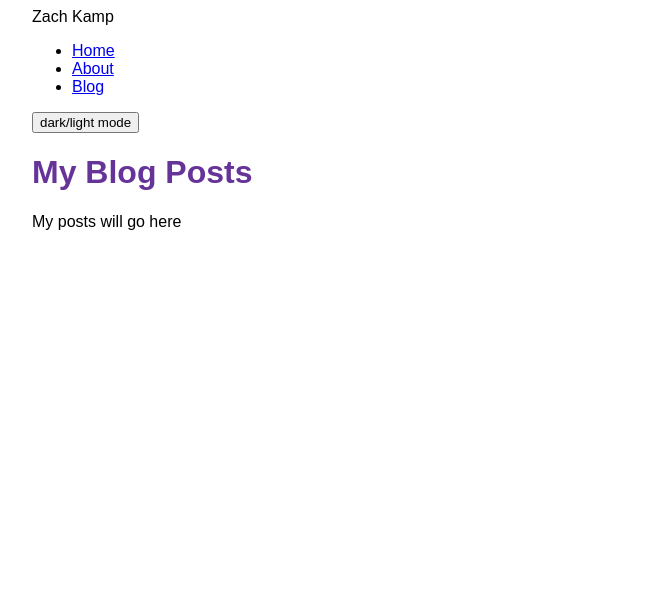
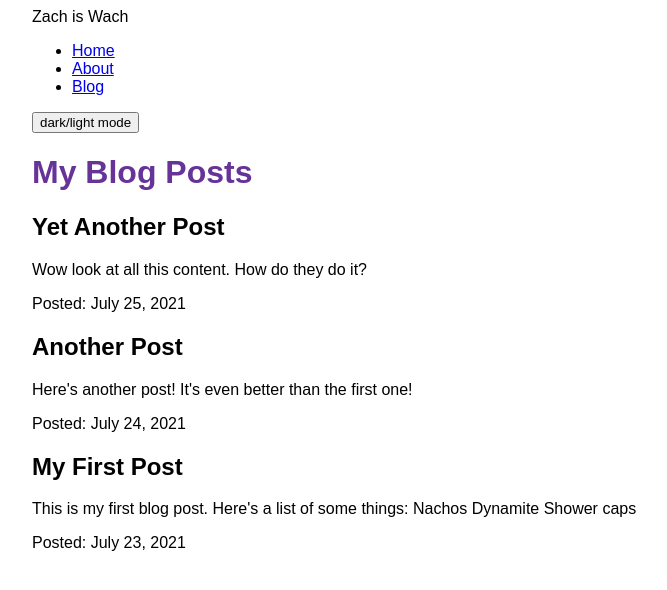
Before and after one commit to zachsgarden/zach-s-blog, a Gatsby site: page /blog in a window 1280 px wide. Shown: the whole page, without its empty margins (208-875 px from the left). Built offline with nearby package versions, Linux system fonts and the light colour scheme; Gatsby itself is replaced by a stand-in of ours.

Commit message:
blog query

```diff
--- a/blog/another-post.mdx
+++ b/blog/another-post.mdx
@@ -0,0 +1,7 @@
+---
+title: "Another Post"
+date: "2021-07-24"
+slug: "another-post"
+---
+
+Here's another post! It's even better than the first one!
--- a/blog/my-first-post.mdx
+++ b/blog/my-first-post.mdx
@@ -0,0 +1,13 @@
+---
+title: "My First Post"
+date: "2021-07-23"
+slug: "my-first-post"
+---
+
+This is my first blog post.
+
+Here's a list of some _things_:
+
+- Nachos
+- Dynamite
+- Shower caps
--- a/blog/yet-another-post.mdx
+++ b/blog/yet-another-post.mdx
@@ -0,0 +1,7 @@
+---
+title: "Yet Another Post"
+date: "2021-07-25"
+slug: "yet-another-post"
+---
+
+Wow look at all this content. How do they do it?
--- a/gatsby-config.js
+++ b/gatsby-config.js
@@ -1,6 +1,6 @@
 module.exports = {
   siteMetadata: {
-    title: "Zach Kamp"
+    title: "Zach is Wach"
   },
   plugins: [
     "gatsby-plugin-image",
@@ -11,6 +11,7 @@
         name: `blog`,
         path: `${__dirname}/blog`,
       }
-    }
+    },
+    "gatsby-plugin-mdx"
   ],
 }
--- a/package.json
+++ b/package.json
@@ -15,8 +15,10 @@
     "clean": "gatsby clean"
   },
   "dependencies": {
+    "@mdx-js/react": "^2.1.5",
     "gatsby": "^4.24.4",
     "gatsby-plugin-image": "^2.24.0",
+    "gatsby-plugin-mdx": "^4.3.0",
     "gatsby-plugin-sharp": "^4.24.0",
     "gatsby-source-filesystem": "^4.24.0",
     "react": "^18.1.0",
--- a/src/pages/blog.js
+++ b/src/pages/blog.js
@@ -1,14 +1,38 @@
 import * as React from 'react'
+import { graphql } from 'gatsby'
 import Layout from '../components/layout'
 import Seo from '../components/seo'
 
-const BlogPage = () => {
-    return (
-        <Layout pageTitle="My Blog Posts">
-            <p>My posts will go here</p>
-        </Layout>
-    )
+const BlogPage = ({ data }) => {
+  return (
+    <Layout pageTitle="My Blog Posts">
+      {
+        data.allMdx.nodes.map((node) => (
+          <article key={node.id}>
+            <h2>{node.frontmatter.title}</h2>
+            <p>{node.excerpt}</p>
+            <p>Posted: {node.frontmatter.date}</p>
+          </article>
+        ))
+      }
+    </Layout>
+  )
 }
+
+export const query = graphql`
+query {
+  allMdx(sort: {fields: frontmatter___date, order: DESC}) {
+    nodes {
+      frontmatter {
+        date(formatString: "MMMM D, YYYY")
+        title
+      }
+      id
+      excerpt
+    }
+  }
+}
+`
 
 export const Head = () => <Seo title="My Blog Posts" />
 
```
Also changed, not shown: 1 other file.
